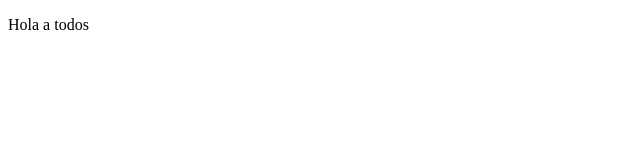
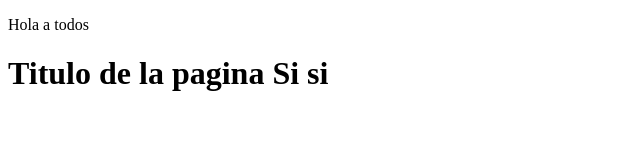
Before and after one commit to danielmorve/MyApp, a plain HTML site: page index.html in a window 1280 px wide. Shown: the whole page, without its empty margins (0-640 px from the left). Drawn offline with Linux system fonts and the light colour scheme.

Commit message:
Agregando titulo y un parrafo

```diff
--- a/index.html
+++ b/index.html
@@ -7,5 +7,11 @@
 </head>
 <body>
     <p>Hola a todos</p>
+    <div>
+        <h1>
+            Titulo de la pagina
+            Si si
+        </h1>
+    </div>
 </body>
 </html>
```
